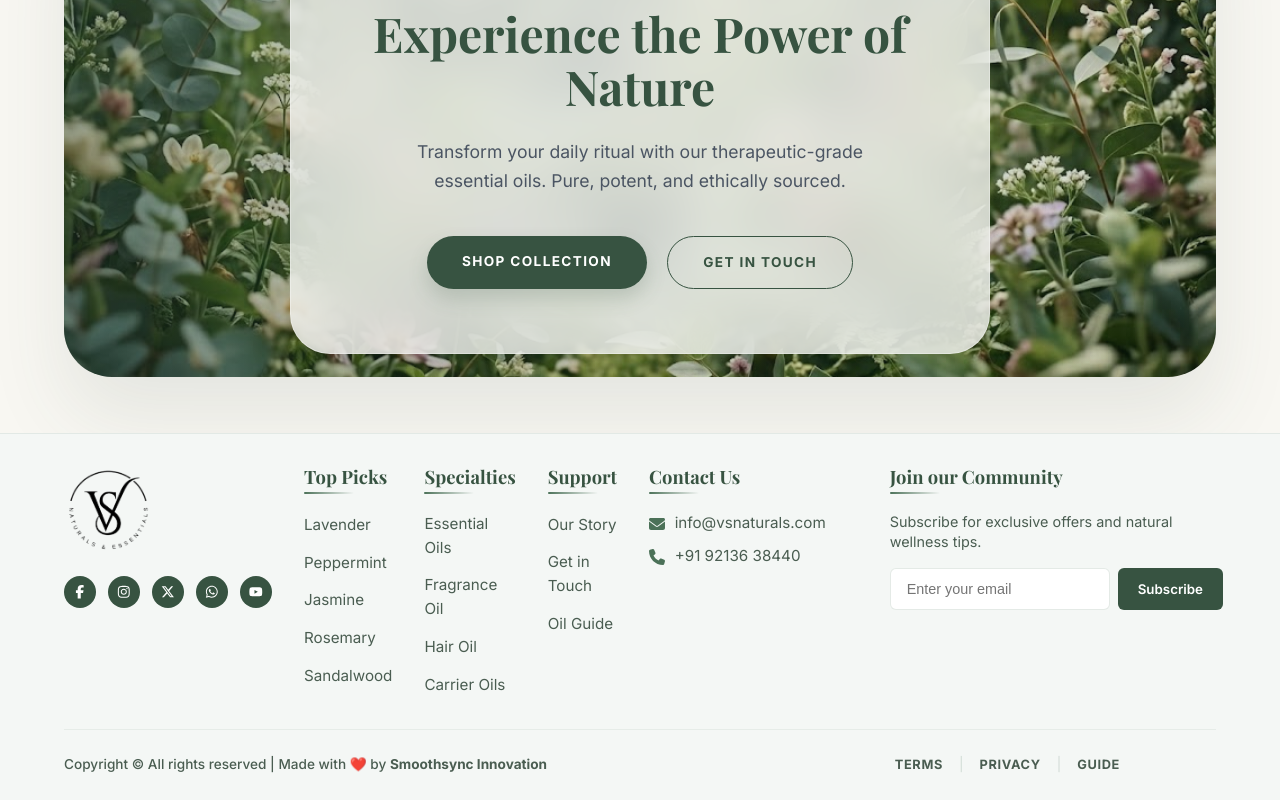
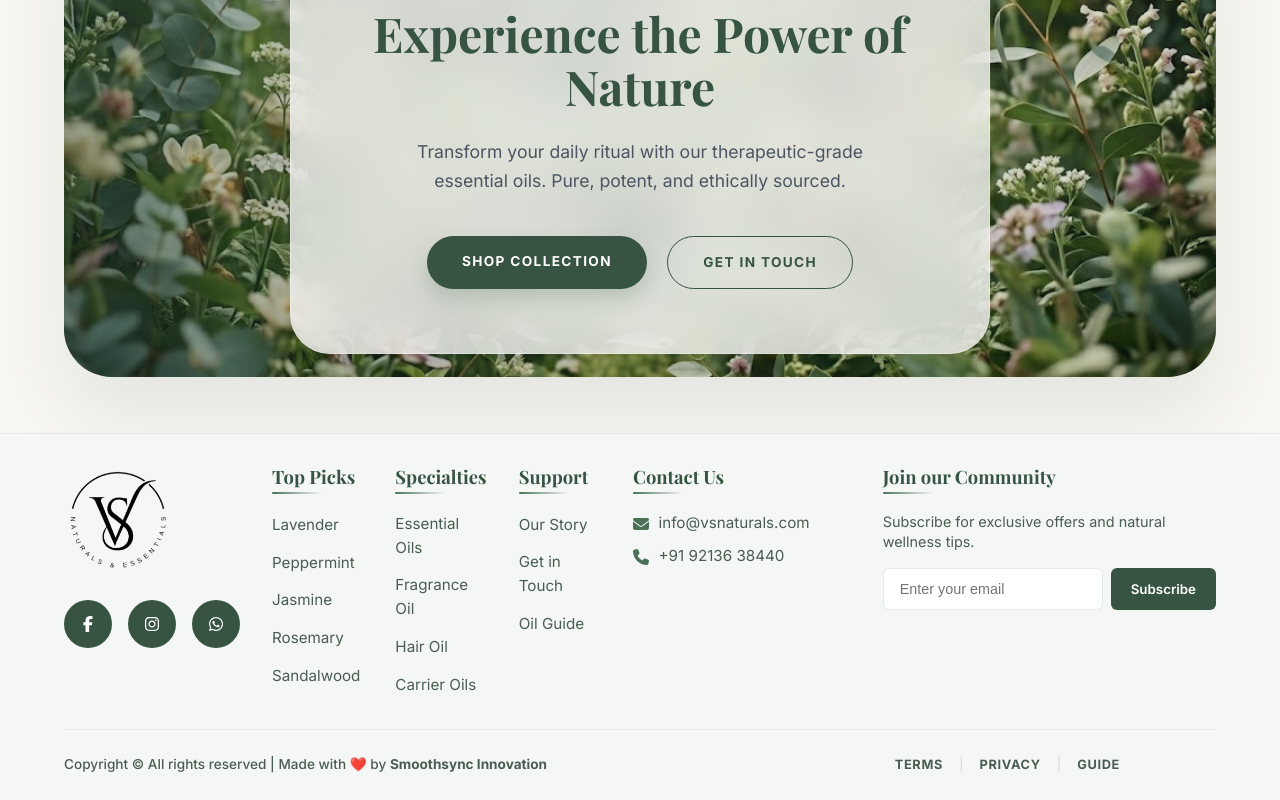
Before and after one commit to Astha2044/essential-oils-ecommerce, a Next.js app: page / in a window 1280 px wide. Shown: the part 5895-6695 px from the top of the page. Built offline with nearby package versions, Linux system fonts and the light colour scheme.

Commit message:
feat: implement responsive footer component with navigation links, social icons, and newsletter subscription

```diff
--- a/components/Footer.jsx
+++ b/components/Footer.jsx
@@ -46,9 +46,7 @@ export default function Footer() {
             <div className={styles.socialIcons}>
               <a href="https://www.facebook.com/vsnaturals" className={styles.socialIcon} aria-label="Facebook" target="_blank" rel="noopener noreferrer"><FaFacebookF /></a>
               <a href="https://www.instagram.com/vsnaturalsandessentials/" className={styles.socialIcon} aria-label="Instagram" target="_blank" rel="noopener noreferrer"><FaInstagram /></a>
-              <a href="https://twitter.com/vsnaturals" className={styles.socialIcon} aria-label="Twitter" target="_blank" rel="noopener noreferrer"><FaXTwitter /></a>
               <a href="https://wa.me/919213638440" className={styles.socialIcon} aria-label="WhatsApp" target="_blank" rel="noopener noreferrer"><FaWhatsapp /></a>
-              <a href="https://www.youtube.com/vsnaturals" className={styles.socialIcon} aria-label="YouTube" target="_blank" rel="noopener noreferrer"><FaYoutube /></a>
             </div>
           </div>
 
--- a/styles/Footer.module.css
+++ b/styles/Footer.module.css
@@ -64,39 +64,73 @@
 .brandCol {
   display: flex;
   flex-direction: column;
-  gap: 1.25rem;
+  gap: 1.5rem;
+  align-items: center;
+  /* Center everything relative to the column */
+  text-align: center;
+}
+
+@media (min-width: 768px) {
+  .brandCol {
+    align-items: flex-start;
+    /* Switch back to left align on desktop for standard layout */
+    text-align: left;
+  }
+}
+
+.footerBrand {
+  display: flex;
+  width: 100%;
+}
+
+@media (min-width: 768px) {
+  .footerBrand {
+    justify-content: flex-start;
+  }
 }
 
 @media (max-width: 767px) {
-  .brandCol {
-    align-items: center;
-    text-align: center;
-    margin-bottom: 1rem;
+  .footerBrand {
+    justify-content: center;
+    margin-bottom: 0.5rem;
   }
 }
 
 .footerLogo {
-  height: clamp(70px, 8vw, 90px);
+  height: clamp(80px, 10vw, 110px);
+  /* Increased for better brand visibility */
   width: auto;
   object-fit: contain;
-  transition: transform 0.5s ease;
+  transition: all 0.4s ease;
+}
+
+.footerLogo:hover {
+  transform: scale(1.05);
+  filter: brightness(1.1);
 }
 
 .socialIcons {
   display: flex;
-  gap: 0.75rem;
+  gap: 1rem;
+}
+
+@media (max-width: 767px) {
+  .socialIcons {
+    justify-content: center;
+    width: 100%;
+  }
 }
 
 .socialIcon {
-  width: 2rem;
-  height: 2rem;
+  width: 3rem;
+  height: 3rem;
   background-color: var(--color-green-dark);
   color: white;
   border-radius: 50%;
   display: flex;
   align-items: center;
   justify-content: center;
-  font-size: 0.85rem;
+  font-size: 1rem;
   transition: all 0.4s ease;
 }
 
```
